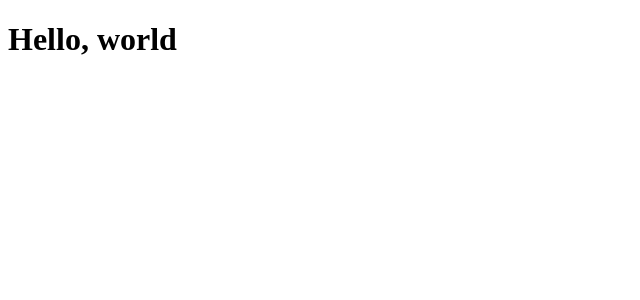
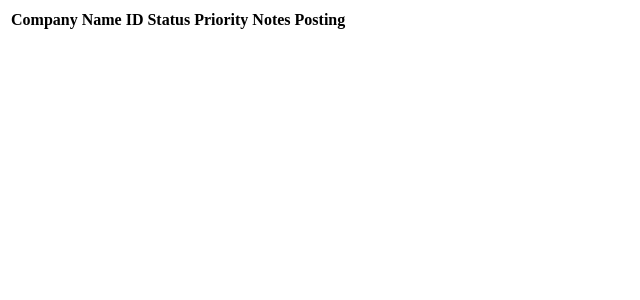
Before and after one commit to You-reHiredSmith/You-reHiredSmith, a React app: page / in a window 1280 px wide. Shown: the top 300 px of the page, without its empty margins (0-640 px from the left). Built offline with nearby package versions, Linux system fonts and the light colour scheme.

Commit message:
Table setup

```diff
--- /dev/null
+++ b/src/App.js
@@ -0,0 +1,18 @@
+import React from "react"
+import { BrowserRouter, Routes, Route } from "react-router-dom";
+import store from './store'
+import { Provider } from 'react-redux'
+import Homepage from "./pages/Homepage/Homepage.jsx";
+
+export default function App() {
+  return (
+    <Provider store={store}>
+      <BrowserRouter>
+        <Routes>
+          <Route path="/" element={<Homepage />} />
+
+        </Routes>
+      </BrowserRouter>
+    </Provider>
+  )
+};
--- /dev/null
+++ b/src/components/Table.jsx
@@ -0,0 +1,18 @@
+import React from 'react';
+
+
+
+
+
+export default function Table() {
+
+  return (
+    <table>
+      <th>Company Name ID</th>
+      <th>Status</th>
+      <th>Priority</th>
+      <th>Notes</th>
+      <th>Posting</th>
+    </table>
+  )
+}
--- a/src/index.js
+++ b/src/index.js
@@ -1,19 +1,11 @@
 import React from "react";
 import { createRoot } from "react-dom/client";
-import { BrowserRouter, Routes, Route } from "react-router-dom";
-import App from "./pages/App/App.jsx"
-import { Provider } from 'react-redux'
-import store from './store.js'
+import App from "./App.js"
+
 
 const el = document.getElementById("root");
 const root = createRoot(el);
 
 root.render(
-  <Provider store={store}>
-    <BrowserRouter>
-      <Routes>
-        <Route path="/" element={<App />} />
-      </Routes>
-    </BrowserRouter>
-  </Provider>
+  <App />
 )
--- a/src/pages/App/App.jsx
+++ /dev/null
@@ -1,5 +0,0 @@
-import React from "react"
-
-export default function App() {
-    return <h1>Hello, world</h1>;
-}
--- /dev/null
+++ b/src/pages/Homepage/Homepage.jsx
@@ -0,0 +1,13 @@
+import React from "react";
+import Table from '../../components/Table.jsx'
+
+export default function Homepage() {
+  // const rowArray = row.map(el => {
+  //   const rw = Object.values(el)
+  //     <td>{rw}</td>;
+  //   })
+
+  return (
+    <div> < Table /> </div>
+  )
+}
```
Also changed, not shown: 1 other file (tests, documents, lock files or other folders).
